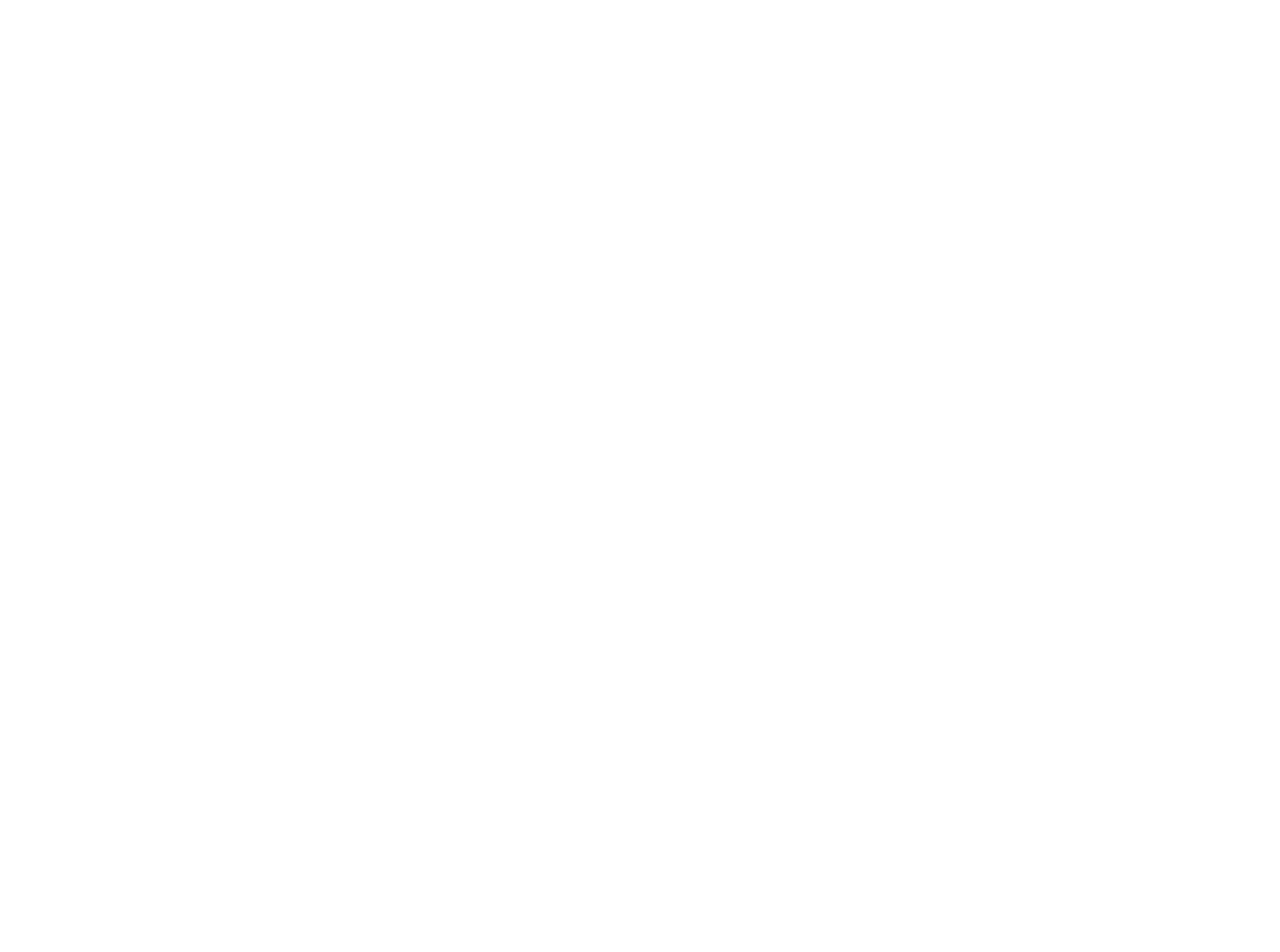
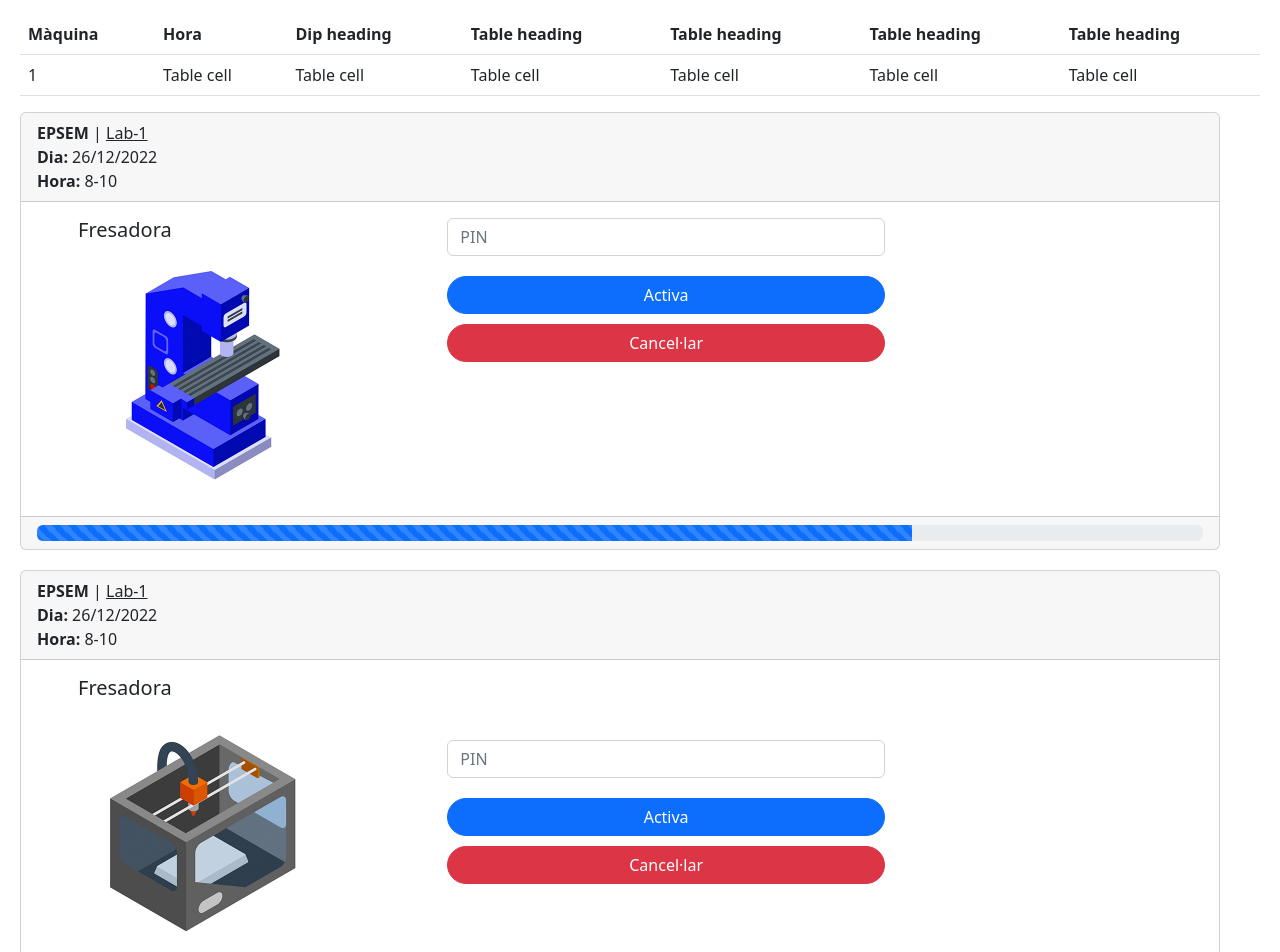
Before and after one commit to techlab-grup-a/TechLab, a React (Create React App) app: page /reserves in a window 1280 px wide. Before the commit this address had no page. Shown: the part 120-1072 px from the top of the page. Before the commit the page ends 800 px from the top, so only its background shows below. Built offline with nearby package versions, Linux system fonts and the light colour scheme.

Commit message:
Depuracions + card reserva pin

```diff
--- a/src/App.js
+++ b/src/App.js
@@ -8,7 +8,7 @@
 import Reserves from "./pages/Reserves";
 
 export default function App() {
-  const [user, setUser] = useState();
+  const [user, setUser] = useState(true);
   const handleSetUser = (usr) => {
     console.log("[handleSetUser] User set to:", usr);
     setUser(usr);
--- a/src/pages/LoginPerfil.js
+++ b/src/pages/LoginPerfil.js
@@ -1,5 +1,4 @@
-import React, { useState, useEffect } from "react";
-import axios from "axios";
+import React from "react";
 import { useNavigate } from "react-router-dom";
 
 import LogIn from "../components/Auth/LogIn";
--- a/src/pages/Maquines.js
+++ b/src/pages/Maquines.js
@@ -4,7 +4,6 @@
 import axios from "axios";
 import styled from "styled-components";
 import DatePicker from "react-datepicker";
-
 
 const Maquines = ({ user }) => {
   const API_URL = "http://localhost:5000/";
@@ -22,7 +21,6 @@
 
   // Reserva
   const [reserva, setReserva] = useState([]);
-  const [hores, setHores] = useState([]);
 
   useEffect(() => {
     axios
@@ -54,7 +52,8 @@
         API_URL +
           `/res/?id_maq=${
             maquina.id
-          }&dia=${date.getDate()}-${date.getMonth()}-${date.getFullYear()}`
+          }&dia=${date.getFullYear()}-${date.getMonth() +
+            1}-${date.getDate()}&id_usr=${user ? user.googleId : null}`
       )
       .then((res) => {
         console.log(res);
@@ -88,9 +87,9 @@
   };
 
   const handleReservaHores = () => {
-    let token_type = sessionStorage.getItem('token_type');
-    let access_token = sessionStorage.getItem('access_token');
-    let id_token = sessionStorage.getItem('id_token');
+    let token_type = sessionStorage.getItem("token_type");
+    let access_token = sessionStorage.getItem("access_token");
+    let id_token = sessionStorage.getItem("id_token");
 
     console.log("Usuari: ", user);
     console.log("Token_Type: ", token_type);
@@ -98,18 +97,19 @@
     console.log("Hores: ", reserva);
 
     const postConfig = {
-        headers: { Authorization: `${token_type} ${access_token}` }
+      headers: { Authorization: `${token_type} ${access_token}` },
     };
 
     const postData = {
       id_maq: maquina.id,
       id_usr: user.googleId,
-        dia: `${date.getDate()}-${date.getMonth()}-${date.getFullYear()}`,
+      dia: `${date.getFullYear()}-${date.getMonth() + 1}-${date.getDate()}`,
       hores: reserva,
-        id_token: id_token
+      id_token: id_token,
     };
 
-    axios.post(API_URL + '/res/', postData, postConfig)
+    axios
+      .post(API_URL + "/res/", postData, postConfig)
       .then((res) => {
         console.log("RESPONSE RECEIVED: ", res);
         setShowModal(false);
@@ -117,8 +117,7 @@
       })
       .catch((err) => {
         console.log("AXIOS ERROR: ", err);
-    })
-
+      });
   };
 
   return (
--- a/src/pages/NoPage.js
+++ b/src/pages/NoPage.js
@@ -1,7 +1,13 @@
 import React from "react";
 
 const NoPage = () => {
-    return <h1>404</h1>;
-  };
+  return (
+    <>
+      {/* <title> 404 Page Not Found | Minimal UI </title> */}
+
+      <h1>404</h1>
+    </>
+  );
+};
 
 export default NoPage;
--- a/src/pages/Reserves.js
+++ b/src/pages/Reserves.js
@@ -1,6 +1,27 @@
-import React from "react";
+import React, {useState, useEffect} from "react";
+import Table from "react-bootstrap/Table";
+import Button from "react-bootstrap/Button";
+import Card from "react-bootstrap/Card";
+import Form from "react-bootstrap/Form";
+import Container from "react-bootstrap/Container";
+import Row from "react-bootstrap/Row";
+import Col from "react-bootstrap/Col";
+import ProgressBar from "react-bootstrap/ProgressBar";
 
 const Reserves = ({ user }) => {
+
+  // useEffect(() => {
+
+  //   axios
+  //     .get(API_URL + "/uni/")
+  //     .then((res) => {
+  //       console.log(res);
+  //       setUniversitats(res.data);
+  //     })
+  //     .catch((err) => {
+  //       console.log(err);
+  //     });
+  // }, []);
 
   return (
     <div
@@ -9,6 +30,173 @@
       }}
     >
       <h1>Reserves</h1>
+
+      <Table responsive="md">
+        <thead>
+          <tr>
+            <th>Màquina</th>
+            <th>Hora</th>
+            <th>Dip heading</th>
+            <th>Table heading</th>
+            <th>Table heading</th>
+            <th>Table heading</th>
+            <th>Table heading</th>
+          </tr>
+        </thead>
+        <tbody>
+          <tr>
+            <td>1</td>
+            <td>Table cell</td>
+            <td>Table cell</td>
+            <td>Table cell</td>
+            <td>Table cell</td>
+            <td>Table cell</td>
+            <td>Table cell</td>
+          </tr>
+        </tbody>
+      </Table>
+
+      <Card
+        style={{
+          marginBottom: "20px",
+          maxWidth: "1200px",
+        }}
+      >
+        <Card.Header>
+          <b>EPSEM</b> | <u>Lab-1</u> <br/>
+          <b>Dia:</b> 26/12/2022 <br/>
+          <b>Hora:</b> 8-10<br/>
+
+        </Card.Header>
+
+        <Container>
+          <Card.Body>
+            <Row>
+              <Col sm={4}>
+                <Card.Title>Fresadora</Card.Title>
+                <Card.Img
+                  style={{
+                    maxWidth: "250px",
+                  }}
+                  variant="top"
+                  src={require(`../assets/maquines/fresadora.jpg`)}
+                />
+              </Col>
+
+              <Col sm={5}>
+                <Form.Control
+                  style={{margin: "0px 0px 20px 0px"}}
+                  type="text"
+                  placeholder="PIN"
+                  aria-label="Disabled input example"
+                  disabled={false}
+                  // readOnly
+                />
+                <Button
+                  style={{
+                    margin: "0px 0px 10px 0px",
+                    borderRadius: "20px",
+                  }}
+                  className="w-100"
+                  variant="primary"
+                >
+                  Activa
+                </Button>
+                <Button
+                  style={{
+                    margin: "0px 0px 10px 0px",
+                    borderRadius: "20px",
+                  }}
+                  className="w-100"
+                  variant="danger"
+                >
+                  Cancel·lar
+                </Button>
+                {/* <ProgressBar variant="primary" animated now={45} /> */}
+              </Col>
+            </Row>
+          </Card.Body>
+        </Container>
+
+        <Card.Footer>
+          <ProgressBar variant="primary" animated now={75} />
+        </Card.Footer>
+      </Card>
+
+
+      <Card
+        style={{
+          marginBottom: "20px",
+          maxWidth: "1200px",
+        }}
+      >
+        <Card.Header>
+          <b>EPSEM</b> | <u>Lab-1</u> <br/>
+          <b>Dia:</b> 26/12/2022 <br/>
+          <b>Hora:</b> 8-10<br/>
+
+        </Card.Header>
+
+        <Container>
+          <Card.Body>
+            <Row>
+              <Col sm={4}>
+                <Card.Title>Fresadora</Card.Title>
+                <Card.Img
+                  style={{
+                    maxWidth: "250px",
+                  }}
+                  variant="top"
+                  src={require(`../assets/maquines/impressora.jpg`)}
+                />
+              </Col>
+
+              <Col
+                style={{
+                  alignContent: "center",
+                  justifyContent: "center",
+                  display: "flex",
+                  flexDirection: "column"
+                }}
+              sm={5}>
+                <Form.Control
+                  style={{margin: "0px 0px 20px 0px"}}
+                  type="text"
+                  placeholder="PIN"
+                  aria-label="Disabled input example"
+                  disabled={false}
+                  // readOnly
+                />
+                <Button
+                  style={{
+                    margin: "0px 0px 10px 0px",
+                    borderRadius: "20px",
+                  }}
+                  className="w-100"
+                  variant="primary"
+                >
+                  Activa
+                </Button>
+                <Button
+                  style={{
+                    margin: "0px 0px 10px 0px",
+                    borderRadius: "20px",
+                  }}
+                  className="w-100"
+                  variant="danger"
+                >
+                  Cancel·lar
+                </Button>
+                {/* <ProgressBar variant="primary" animated now={45} /> */}
+              </Col>
+            </Row>
+          </Card.Body>
+        </Container>
+
+        <Card.Footer>
+          <ProgressBar variant="primary" animated now={75} />
+        </Card.Footer>
+      </Card>
     </div>
   );
 };
--- a/src/services/refreshTokenSetup.js
+++ b/src/services/refreshTokenSetup.js
@@ -1,24 +1,3 @@
-// export const refreshTokenSetup = ({ res, handleSetToken }) => {
-//   // Timing to renew access token
-//   let refreshTiming = (res.tokenObj.expires_in || 3600 - 5 * 60) * 1000;
-
-//   const refreshToken = async () => {
-//     const newAuthRes = await res.reloadAuthResponse();
-//     console.log(newAuthRes);
-//     refreshTiming = (newAuthRes.expires_in || 3600 - 5 * 60) * 1000;
-//     handleSetToken(newAuthRes);
-//     sessionStorage.setItem('token_type', res.tokenObj.token_type)
-//     sessionStorage.setItem('access_token', res.tokenObj.access_token)
-
-//     // Setup the other timer after the first one
-//     setTimeout(refreshToken, 5000);
-//   };
-
-//   // Setup first refresh timer
-//   setTimeout(refreshToken, 5000);
-// };
-
-
 export const refreshTokenSetup = ({ res }) => {
   // Timing to renew access token
   let refreshTiming = (res.tokenObj.expires_in || 3600 - 5 * 60) * 1000;
@@ -27,9 +6,6 @@
     const newAuthRes = await res.reloadAuthResponse();
     console.log(newAuthRes);
     refreshTiming = (newAuthRes.expires_in || 3600 - 5 * 60) * 1000;
-    // handleSetToken(newAuthRes);
-    // sessionStorage.setItem('token_type', res.tokenObj.token_type)
-    // sessionStorage.setItem('access_token', res.tokenObj.id_token)
 
     sessionStorage.removeItem('token_type');
     sessionStorage.removeItem('access_token');
@@ -40,9 +16,9 @@
     sessionStorage.setItem('id_token', res.tokenObj.id_token)
 
     // Setup the other timer after the first one
-    setTimeout(refreshToken, 5000);
+    setTimeout(refreshToken, refreshTiming);
   };
 
   // Setup first refresh timer
-  setTimeout(refreshToken, 5000);
+  setTimeout(refreshToken, refreshTiming);
 };
```
Also changed, not shown: package.json (+8 -0 lines), src/assets/404.svg (added), 1 other file (tests, documents, lock files or other folders). Lines whose indentation alone changed are shown as unchanged.
